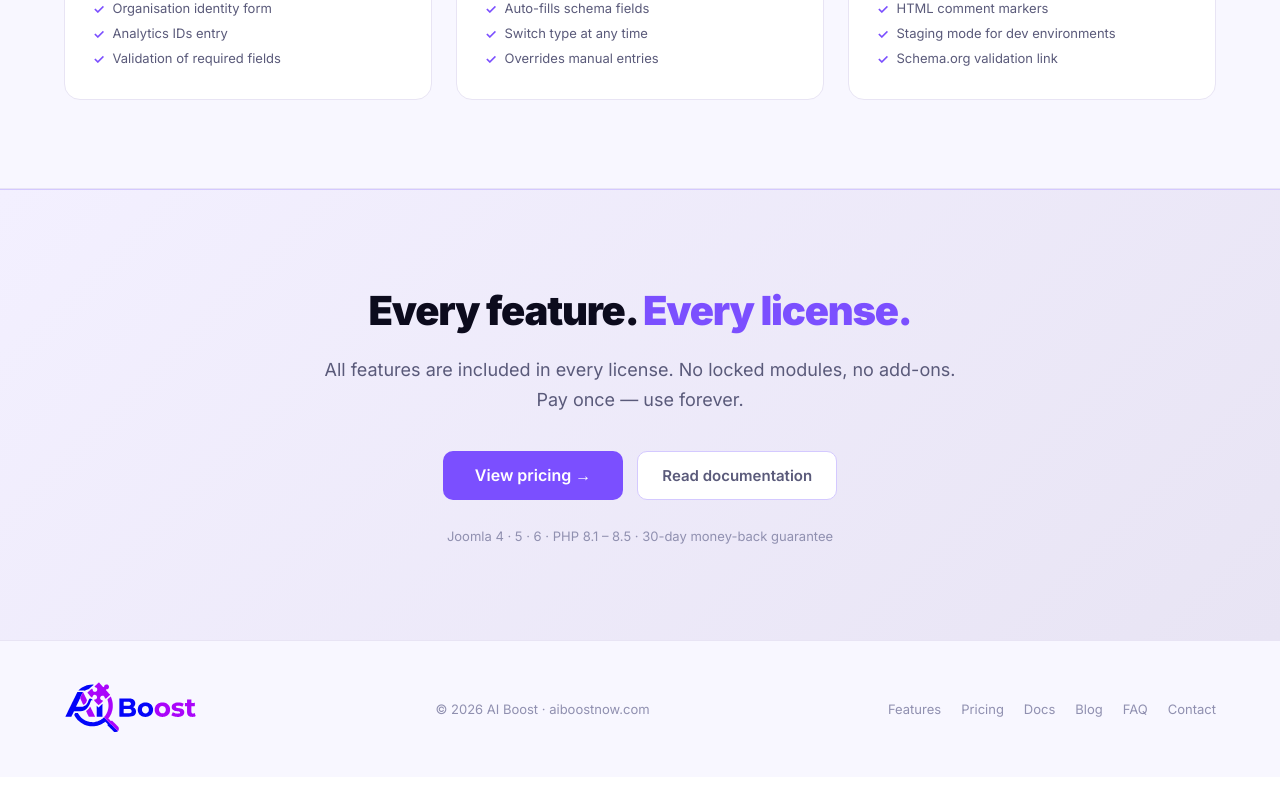
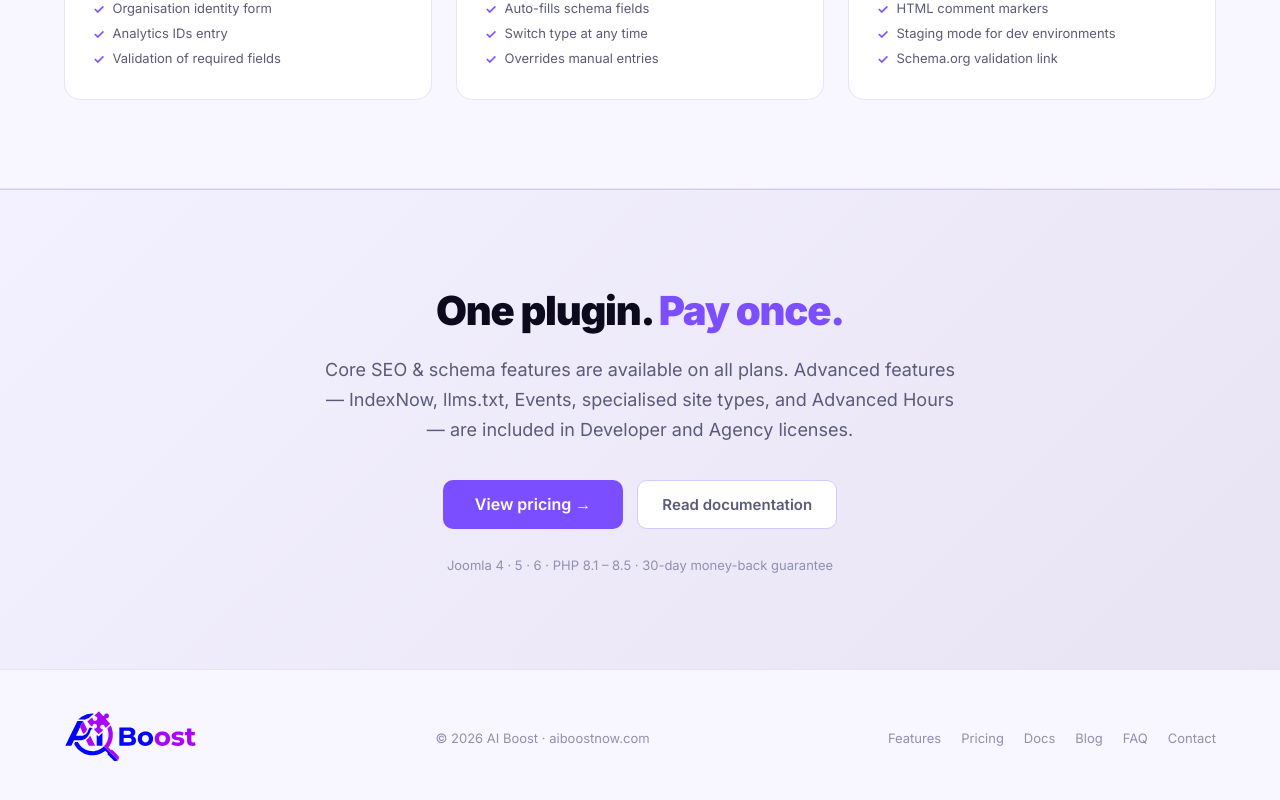
Before and after one commit to bojancreator/aiboostnow, a React (Vite) app: page /features in a window 1280 px wide. Shown: the part 8324-9124 px from the top of the page. Before the commit the page ends 9101 px from the top, so only its background shows below. Built offline with nearby package versions, Linux system fonts and the light colour scheme.

Commit message:
fix: correct CTA copy on features page to reflect plan gating

```diff
--- a/src/components/FeaturesPage.tsx
+++ b/src/components/FeaturesPage.tsx
@@ -736,10 +736,10 @@ export function FeaturesPage() {
       <section className="ft-cta">
         <div style={{ maxWidth: 640, margin: '0 auto' }}>
           <h2 style={{ fontSize: 40, fontWeight: 900, letterSpacing: '-1.2px', margin: '0 0 20px', color: '#0C0B1D' }}>
-            Every feature. <span style={{ color: PURPLE }}>Every license.</span>
+            One plugin. <span style={{ color: PURPLE }}>Pay once.</span>
           </h2>
           <p style={{ fontSize: 18, color: '#5A5A7A', margin: '0 0 36px', lineHeight: 1.65 }}>
-            All features are included in every license. No locked modules, no add-ons. Pay once — use forever.
+            Core SEO &amp; schema features are available on all plans. Advanced features — IndexNow, llms.txt, Events, specialised site types, and Advanced Hours — are included in Developer and Agency licenses.
           </p>
           <div style={{ display: 'flex', gap: 14, justifyContent: 'center', flexWrap: 'wrap', marginBottom: 28 }}>
             <Link to={CHECKOUT_URL} className="ab-btn-primary" style={{ fontSize: 16, padding: '14px 32px', borderRadius: 10 }}>
```
